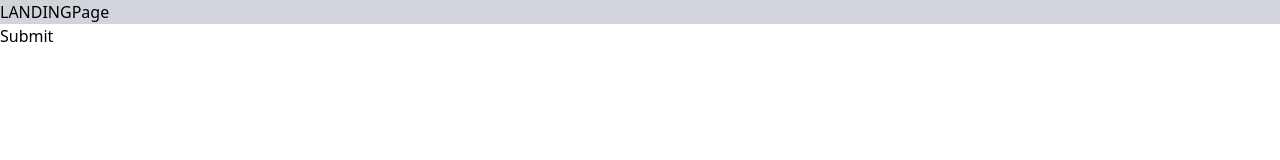
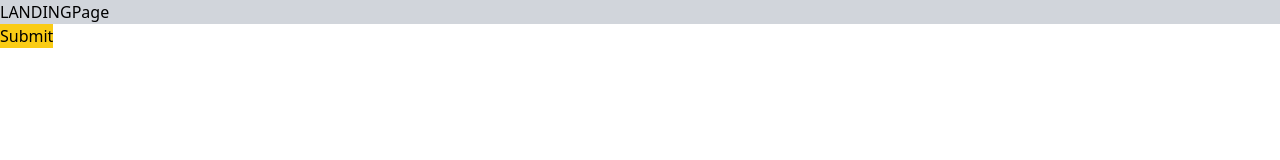
Before and after one commit to Innovaton0/Mimi-Sofm-final-project, a Vue app: page / in a window 1280 px wide. Shown: the top 160 px of the page. Built offline with nearby package versions, Linux system fonts and the light colour scheme.

Commit message:
first time tailwind working and installing vue router

```diff
--- a/package.json
+++ b/package.json
@@ -9,7 +9,8 @@
     "preview": "vite preview"
   },
   "dependencies": {
-    "vue": "^3.4.31"
+    "vue": "^3.4.31",
+    "vue-router": "^4.4.0"
   },
   "devDependencies": {
     "@vitejs/plugin-vue": "^5.0.5",
--- a/src/components/LandingPage.vue
+++ b/src/components/LandingPage.vue
@@ -1,6 +1,6 @@
 <template>
   <h1 class="bg-gray-300">LANDINGPage</h1>
-  <button>Submit</button>
+  <button class="bg-yellow-400">Submit</button>
 </template>
 
 <script>
```
Also changed, not shown: 1 other file (tests, documents, lock files or other folders).
